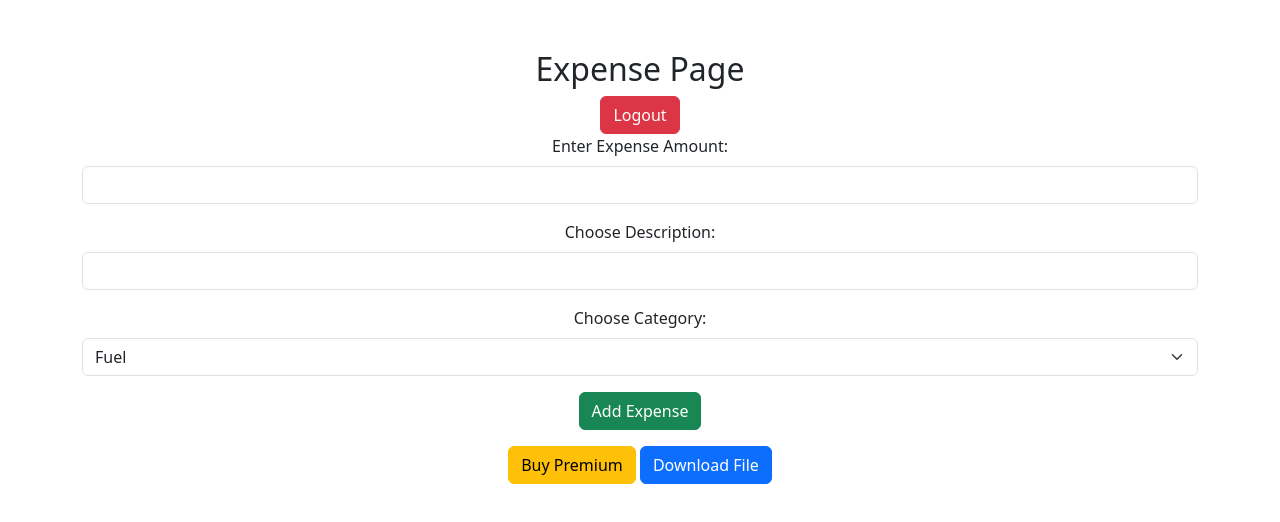
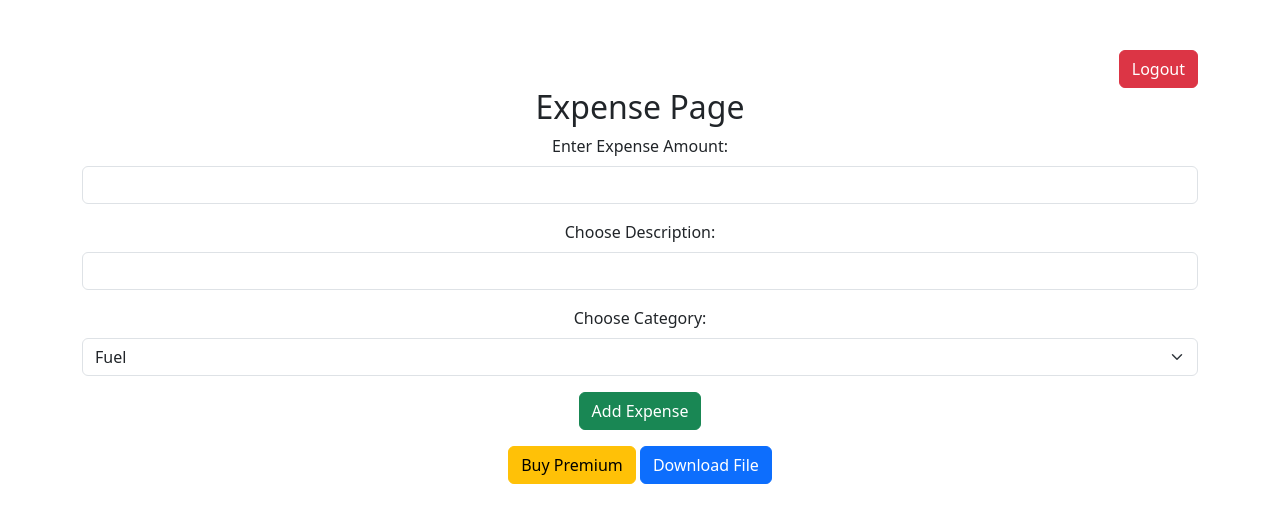
Before and after one commit to syeef-test/expense_backend_aws, a website: page public/expense.html in a window 1280 px wide. Drawn offline with nearby package versions, Linux system fonts and the light colour scheme.

Commit message:
btn align right

```diff
--- a/public/expense.html
+++ b/public/expense.html
@@ -20,6 +20,9 @@
 </head>
 
 <body>
+  <div class="container" align="right">
+    <button onclick="logout(event)" class="btn btn-danger">Logout</button>
+  </div>
   <div class="container" align="center">
 
     <div class="row">
@@ -27,7 +30,7 @@
         <h2>Expense Page</h2>
       </div>
       <div>
-        <button onclick="logout(event)" class="btn btn-danger">Logout</button>
+
         <form onsubmit="addExpense(event)" class="form-horizontal">
           <div class="form-group">
             <div class="mb-3">
```
